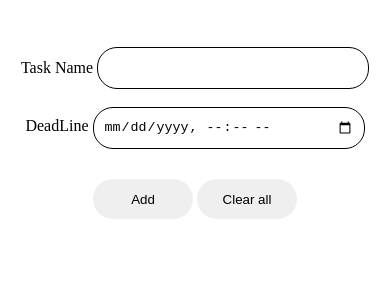
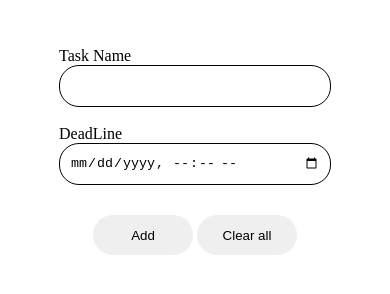
Before and after one commit to Manojg5757/Your_todo_list_app, a plain HTML site: page index.html in a window 390 px wide. Shown: the part 60-354 px from the top of the page. Drawn offline with Linux system fonts and the light colour scheme.

Commit message:
responsive change

```diff
--- a/style.css
+++ b/style.css
@@ -94,4 +94,9 @@ body{
     .list{
         height: 100%;
     }
+
+    .input-field label{
+        display: flex;
+        flex-direction: column;
+    }
 }
```
